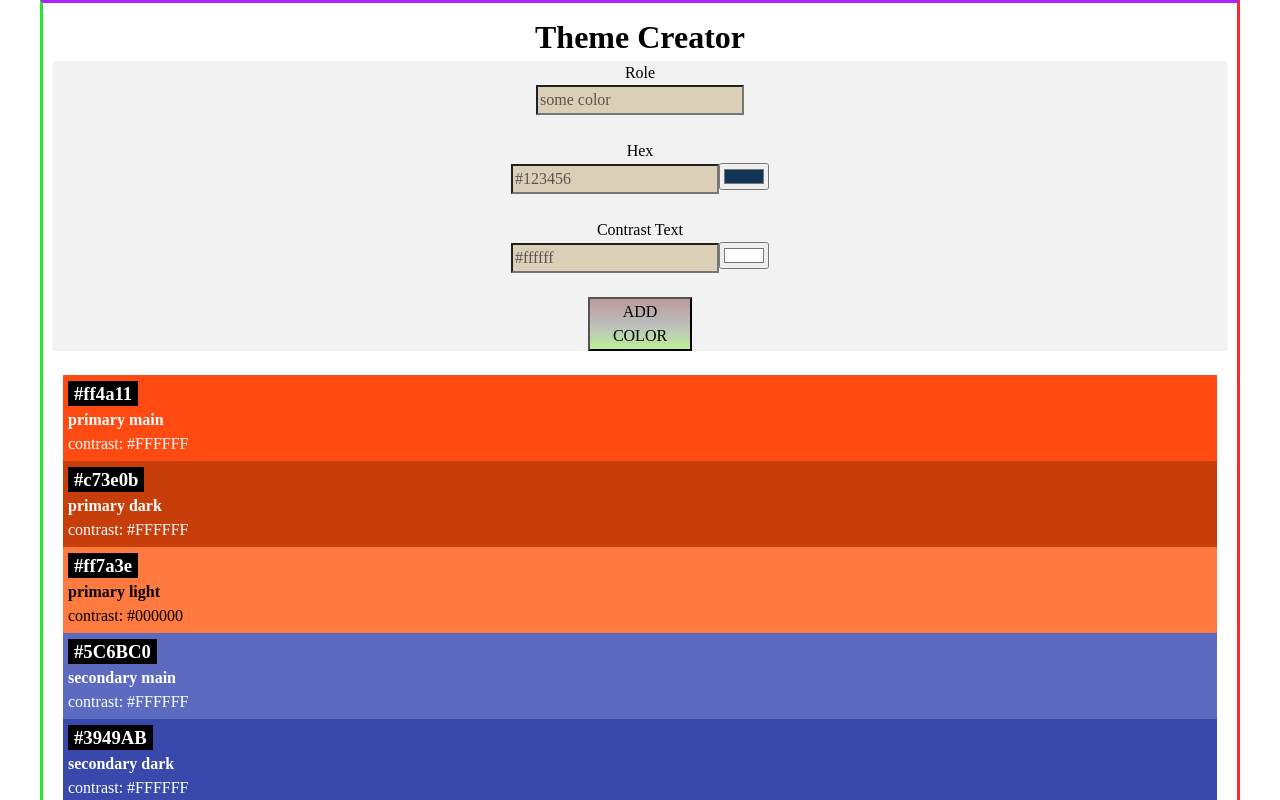
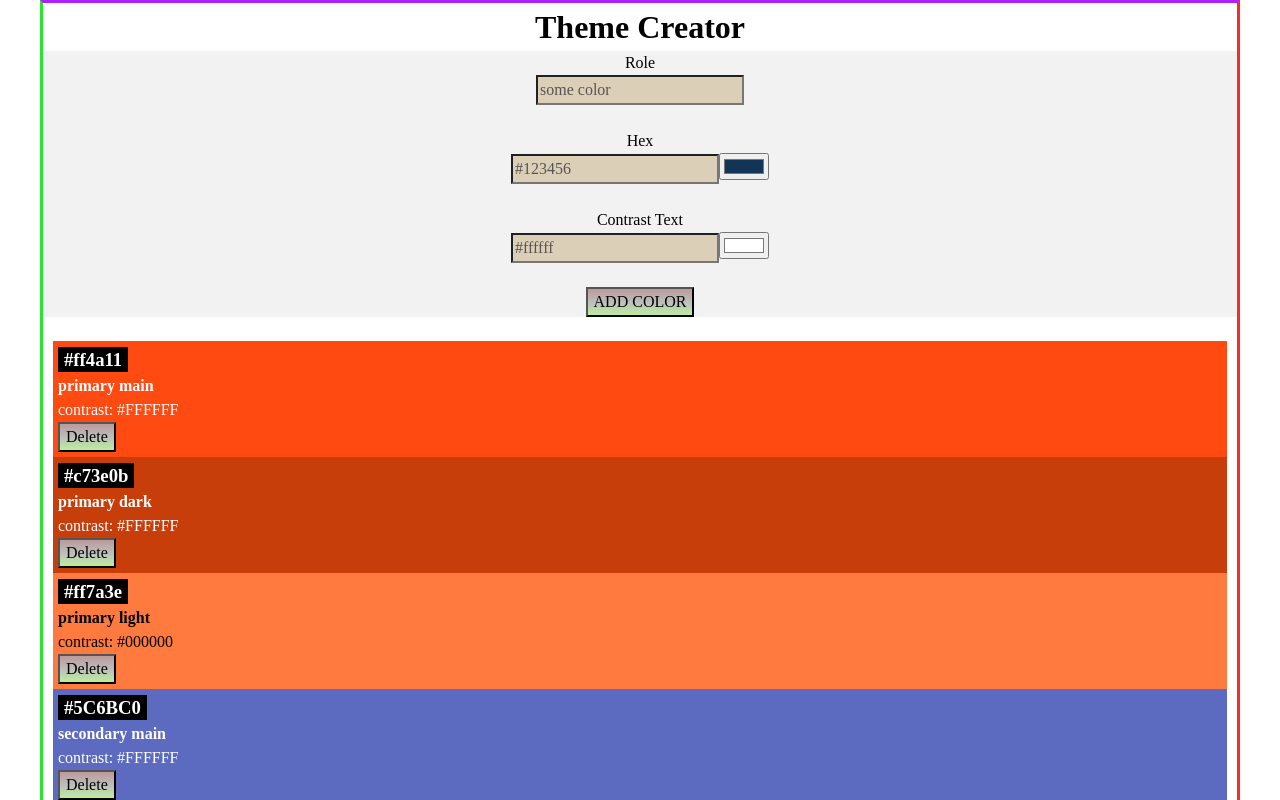
Before and after one commit to Rahaf91/react-recap-project, a React (Vite) app: page / in a window 1280 px wide. Shown: the top 800 px of the page. Built offline with nearby package versions, Linux system fonts and the light colour scheme.

Commit message:
Delete color

```diff
--- a/src/App.css
+++ b/src/App.css
@@ -1,4 +1,13 @@
 body {
-  font-family: "Segoe UI", "Helvetica Neue", Arial, sans-serif;
-  padding: 10px;
+  font-family: cursive;
+  max-width: 1200px;
+  margin: 0 auto;
+  border-top: 3px solid rgb(174, 34, 255);
+  border-right: 3px solid rgb(250, 42, 42);
+  border-left: 3px solid rgb(41, 228, 50);
+  border-bottom: 3px solid rgb(31, 173, 255);
 }
+
+h1 {
+  text-align: center;
+}
--- a/src/App.jsx
+++ b/src/App.jsx
@@ -11,16 +11,29 @@ function App() {
   function handleAddColor(newColor) {
     setColors([{ id: uid(), ...newColor }, ...colors]);
   }
+
+  //function to handle the deletion of a color.
+  function handleDeleteColor(id) {
+    const colorsToKeep = colors.filter((color) => color.id !== id);
+    setColors(colorsToKeep);
+  }
   return (
     <>
       <h1>Theme Creator</h1>
       <ColorForm handleAddColor={handleAddColor} />
       <br />
-      {colors.map((color) => {
-        return <Color key={color.id} color={color} />;
-      })}
+      {colors.length === 0 ? ( //display a message encouraging users to add new colors.
+        <p className="message">Please add new colors!</p>
+      ) : (
+        colors.map((color) => (
+          <Color
+            key={color.id}
+            color={color}
+            handleDeleteColor={handleDeleteColor}
+          />
+        ))
+      )}
     </>
   );
 }
-
 export default App;
--- a/src/Components/Color/Color.css
+++ b/src/Components/Color/Color.css
@@ -9,3 +9,9 @@
   background: black;
   color: white;
 }
+.color-card-highlight {
+  display: inline;
+  padding: 2px 6px;
+  background: black;
+  color: white;
+}
--- a/src/Components/Color/Color.jsx
+++ b/src/Components/Color/Color.jsx
@@ -1,6 +1,10 @@
+import { useState } from "react";
 import "./Color.css";
 
-export default function Color({ color }) {
+export default function Color({ color, handleDeleteColor }) {
+  //Introduce a state to handle the confirmation message
+  const [isConfirmed, setIsConfirmed] = useState(false); //The current state is false
+
   return (
     <div
       className="color-card"
@@ -12,6 +16,37 @@ export default function Color({ color }) {
       <h3 className="color-card-headline">{color.hex}</h3>
       <h4>{color.role}</h4>
       <p>contrast: {color.contrastText}</p>
+      {isConfirmed ? ( // if isConfirmed is true then show the heading and two buttons delete(it calls the handleDeleteColor(color.id) ) and cancel(it sets the value to false)
+        <>
+          <h4 className="color-card-highlight">Really delete?</h4>
+          <button
+            type="button"
+            onClick={() => {
+              handleDeleteColor(color.id);
+            }}
+          >
+            delete
+          </button>
+          <button
+            type="button"
+            onClick={() => {
+              setIsConfirmed(false); //to cancel the deletion
+            }}
+          >
+            Cancel
+          </button>
+        </>
+      ) : (
+        // If isConfirmed is false, then show the Delete button
+        <button
+          type="button"
+          onClick={() => {
+            setIsConfirmed(true); // set the value to true to show the message and the buttons
+          }}
+        >
+          Delete
+        </button>
+      )}
     </div>
   );
 }
--- a/src/Components/ColorForm/ColorForm.css
+++ b/src/Components/ColorForm/ColorForm.css
@@ -1,16 +1,3 @@
-body {
-  font-family: cursive;
-  max-width: 1200px;
-  margin: 0 auto;
-  border-top: 3px solid rgb(174, 34, 255);
-  border-right: 3px solid rgb(250, 42, 42);
-  border-left: 3px solid rgb(41, 228, 50);
-  border-bottom: 3px solid rgb(31, 173, 255);
-}
-
-h1 {
-  text-align: center;
-}
 .color-form {
   background-color: rgba(110, 110, 110, 0.089);
   display: grid;
@@ -23,7 +10,6 @@ button {
     rgb(189, 189, 189),
     rgb(188, 238, 154)
   );
-  width: 40%;
   justify-self: center;
 }
 button:hover {
```
